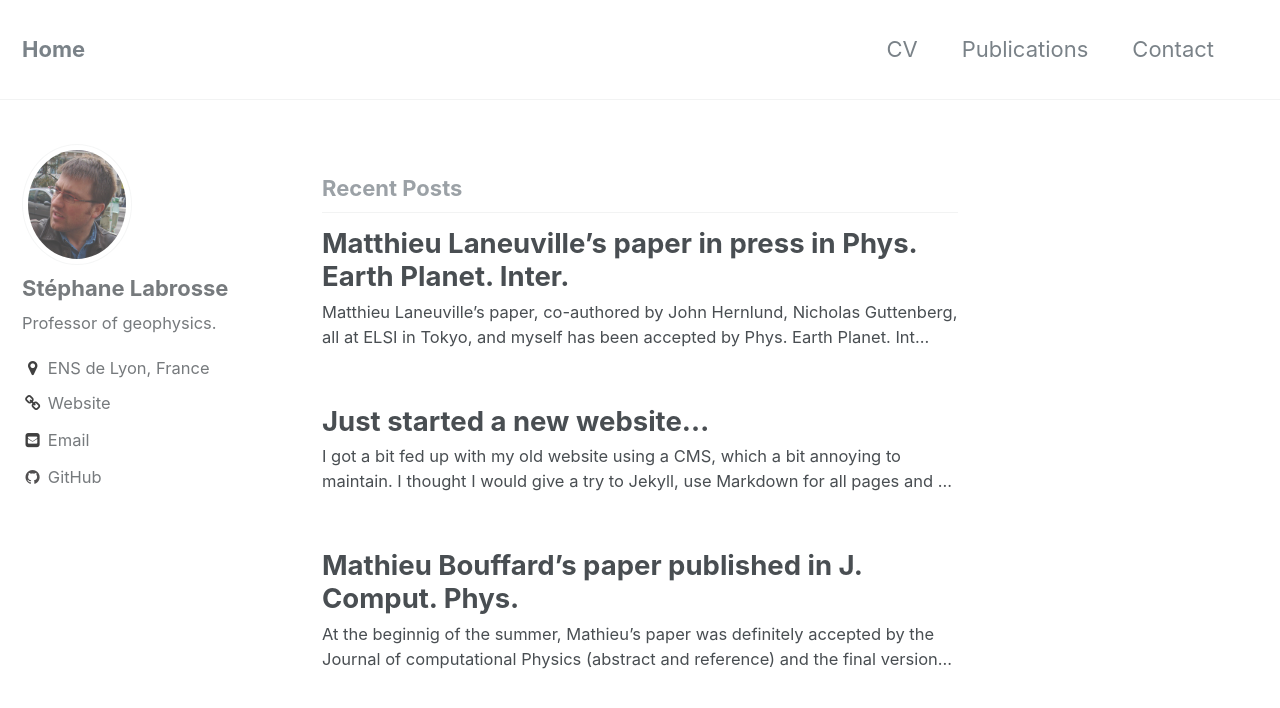
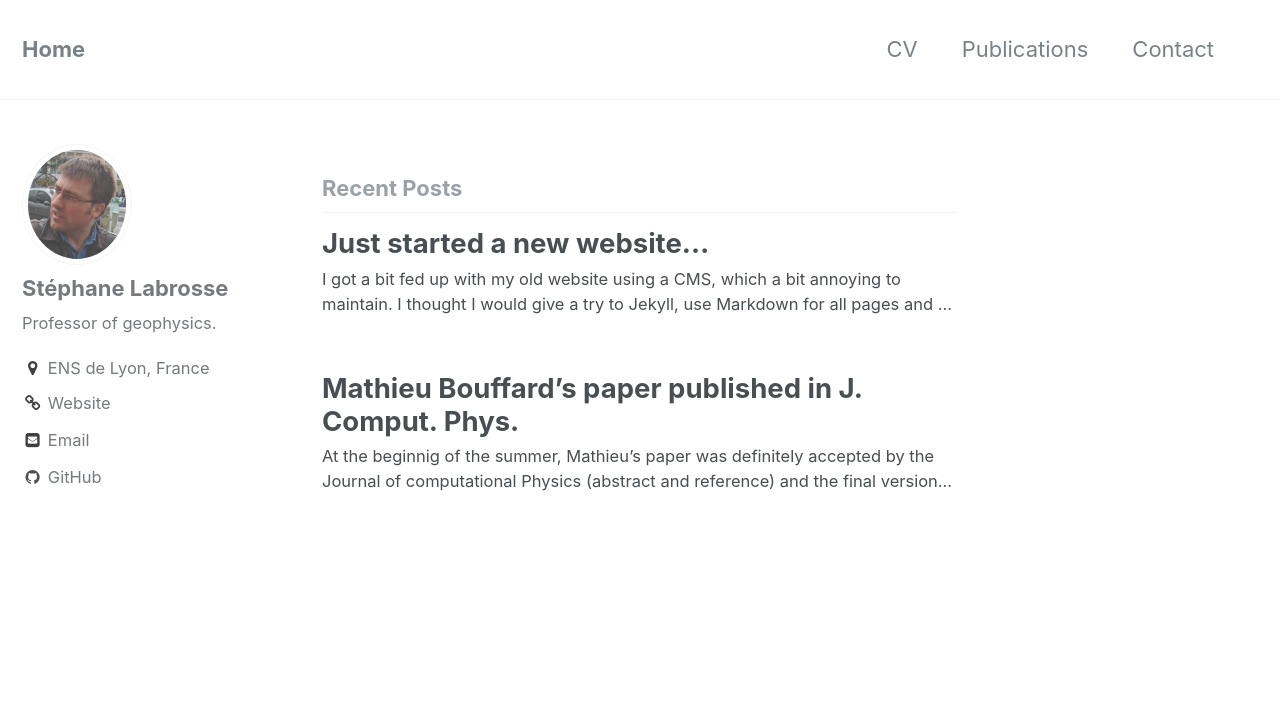
Before and after one commit to labrosse/labrosse.github.io, a Jekyll site: the page built from index.html, in a window 1280 px wide and 900 px high. Shown: the top 708 px of the window. Built offline with Jekyll 4.4.1, drawn with Linux system fonts in a browser that asks for light colours; the list of posts is cut into pages by our own code.

Commit message:
Minor correction on two posts

```diff
--- a/_posts/2017-08-31-Mathieu-Laneuville-Paper-online.md
+++ /dev/null
@@ -1,12 +0,0 @@
----
-layout: single
-title: "Matthieu Laneuville's paper in press in Phys. Earth Planet. Inter."
-header:
-  image: /assets/images/EurekaSE06-07.jpg
-  image_description: "Eureka valley in California"
-  caption: "Eureka valley in California"
-
-date: 2017-08-31
----
-
-[Matthieu Laneuville](http://mlaneuville.github.io/)'s paper, co-authored by [John Hernlund](https://members.elsi.jp/~hernlund/), [Nicholas Guttenberg](http://www.elsi.jp/en/research/member/researcher/nicholas-guttenberg.html), all at [ELSI](http://www.elsi.jp/en/) in Tokyo, and myself has been accepted by *Phys. Earth Planet. Inter.* and is [available online](http://www.sciencedirect.com/science/article/pii/S0031920117300742). In this paper we present results of a model of evolution of the deep Earth including a basal magma ocean that is initially stably stratified. Fractional crystallisation from the top provides negative compositional buoyancy acting against the initial stratification and slowly mixing the basal magma ocean, which delays the cooling of the core and lower mantle.
```
Also changed, not shown: _posts/2017-08-30-Mathieu-Bouffard-Paper-published.md (+1 -1 lines).
